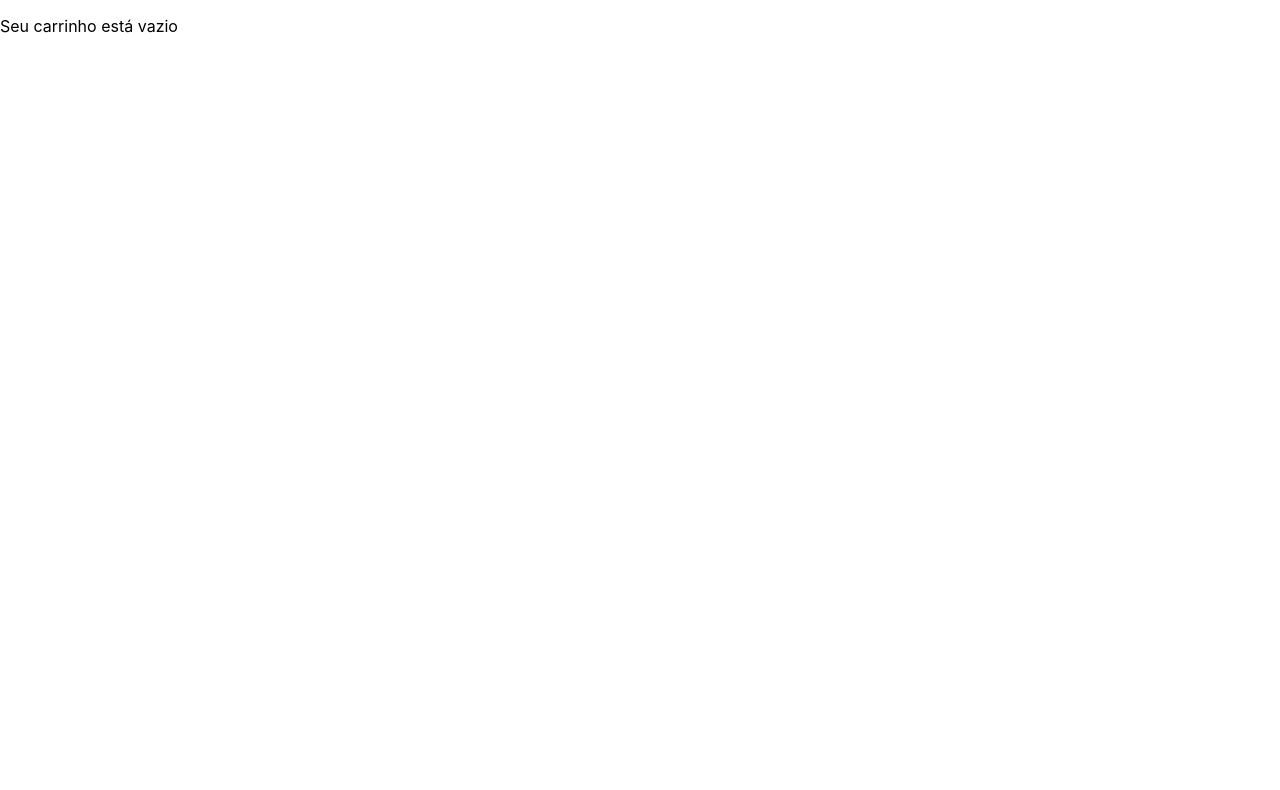
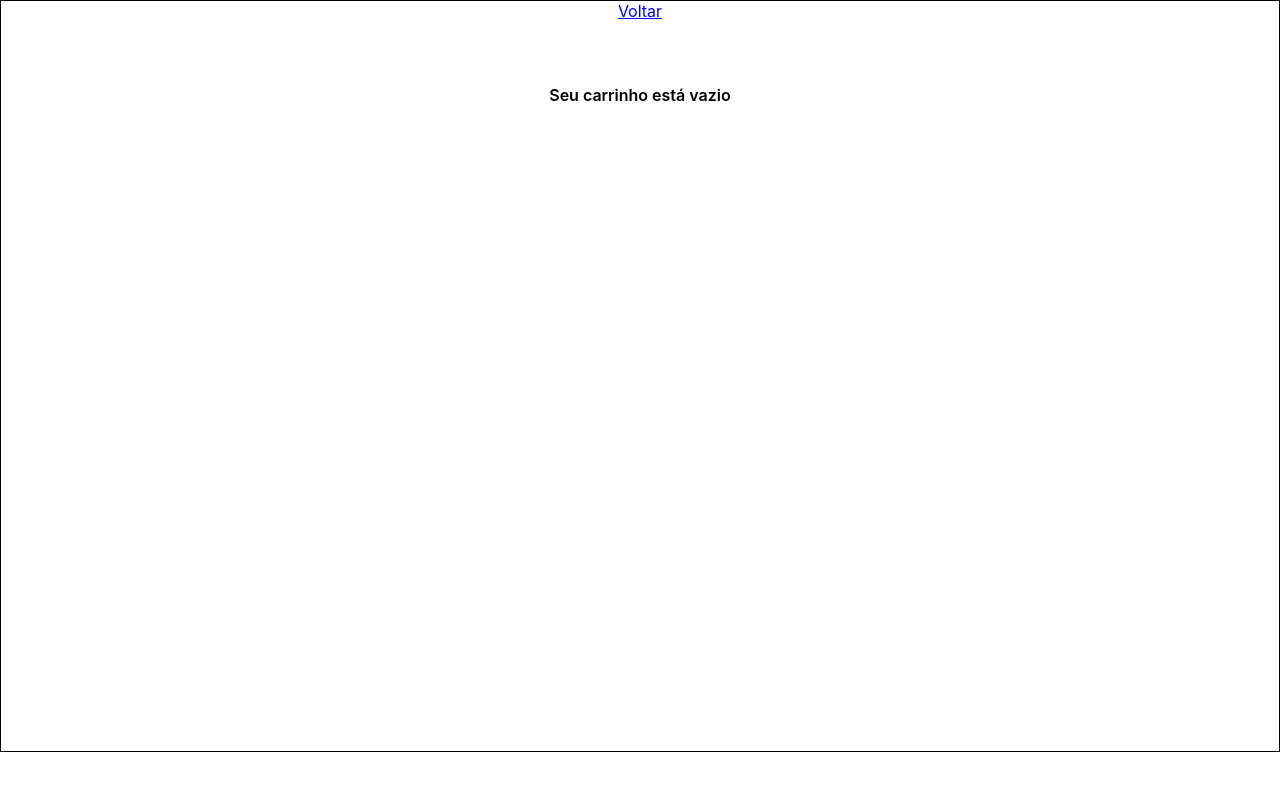
Before and after one commit to tryber/sd-03-block15-project-frontend-online-store-05, a React (Create React App) app: page /Shop in a window 1280 px wide. Shown: the top 790 px of the page. Built offline with nearby package versions, Linux system fonts and the light colour scheme.

Commit message:
Adição de botoes e link pro cart

```diff
--- a/src/components/Categories.jsx
+++ b/src/components/Categories.jsx
@@ -24,7 +24,7 @@ class Categories extends Component {
             type="radio"
             data-testid="category"
             id={object.name}
-            onChange={() => onChange(object.id)}
+            onClick={() => onChange(object.id)}
             name="category"
           />
           <label htmlFor={object.name}>{object.name}</label>
--- a/src/components/products/ProductCard.jsx
+++ b/src/components/products/ProductCard.jsx
@@ -17,6 +17,7 @@ class ProductCard extends Component {
         >
           Detalhes
         </Link>
+        <button type="submit" className="Addtocart"> Adicionar Ao carrinho</button>
       </div>
     );
   }
--- a/src/pages/Home.css
+++ b/src/pages/Home.css
@@ -9,7 +9,7 @@
 }
 
 .ProductList {
-  border: 2px;
+  border: 1px;
   flex-wrap: wrap;
   height: 750px;
   text-align: center;
@@ -20,7 +20,7 @@
   border: 1px solid black;
   display: inline-block;
   font-size: 12px;
-  margin: 10px;
+  margin: 5px;
   padding-top: 20px;
   text-align: center;
   width: 200px;
@@ -42,3 +42,26 @@
   margin: 0 10px;
   width: 80%;
 }
+
+.Addtocart {
+  align-items: center;
+  background-color: brown;
+  border-radius: 10px;
+  color: white;
+  display: flex;
+  font-weight: 600;
+  margin-left: 13%;
+  text-align: center;
+}
+
+.ShopCart {
+  border: 1px solid black;
+  flex-wrap: wrap;
+  height: 750px;
+  text-align: center;
+}
+
+.MessageEmpt{
+  margin-top: 5%;
+  font-weight: 600;
+}
--- a/src/pages/Shop.jsx
+++ b/src/pages/Shop.jsx
@@ -1,11 +1,14 @@
 import React, { Component } from 'react';
 import './Home.css';
+import { Link } from 'react-router-dom';
 
 class Shop extends Component {
+
   render() {
     return (
-      <div className="Shop" data-testid="shopping-cart-button">
-        <p data-testid="shopping-cart-empty-message">Seu carrinho está vazio</p>
+      <div className="ShopCart" data-testid="shopping-cart-button">
+        <Link to="/">Voltar</Link>
+        <p className="MessageEmpt" data-testid="shopping-cart-empty-message">Seu carrinho está vazio</p>
       </div>
     );
   }
```
